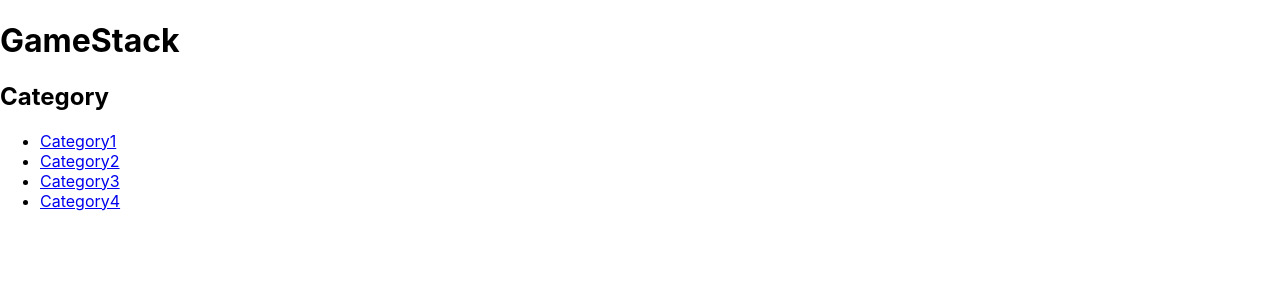
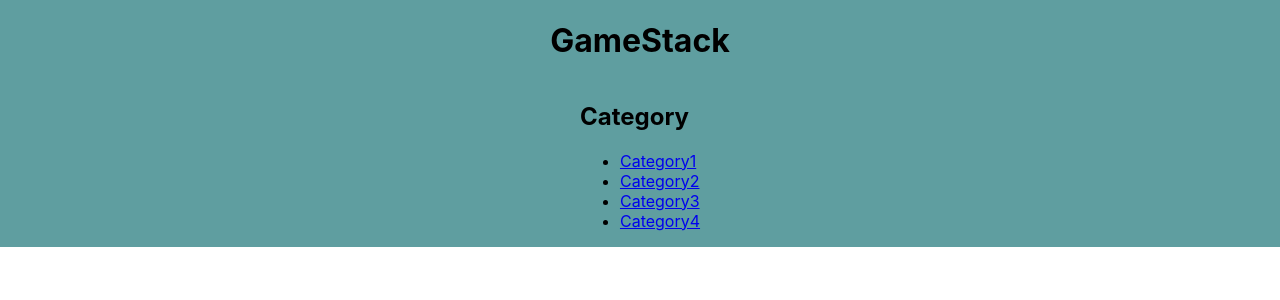
Before and after one commit to victormc13/GameStack, a React (Create React App) app: page / in a window 1280 px wide. Shown: the top 300 px of the page. Built offline with nearby package versions, Linux system fonts and the light colour scheme.

Commit message:
Add temporarily styles for the App component

```diff
--- a/src/index.css
+++ b/src/index.css
@@ -11,3 +11,9 @@ code {
   font-family: source-code-pro, Menlo, Monaco, Consolas, 'Courier New',
     monospace;
 }
+
+.App {
+  background-color: cadetblue;
+  display: grid;
+  place-items: center;
+}
--- a/src/index.js
+++ b/src/index.js
@@ -8,7 +8,7 @@ const root = ReactDOM.createRoot(document.getElementById('root'));
 root.render(
   <React.StrictMode>
     <BrowserRouter>
-      <App />
+      <App className="App"/>
     </BrowserRouter>
   </React.StrictMode>
 );
```
